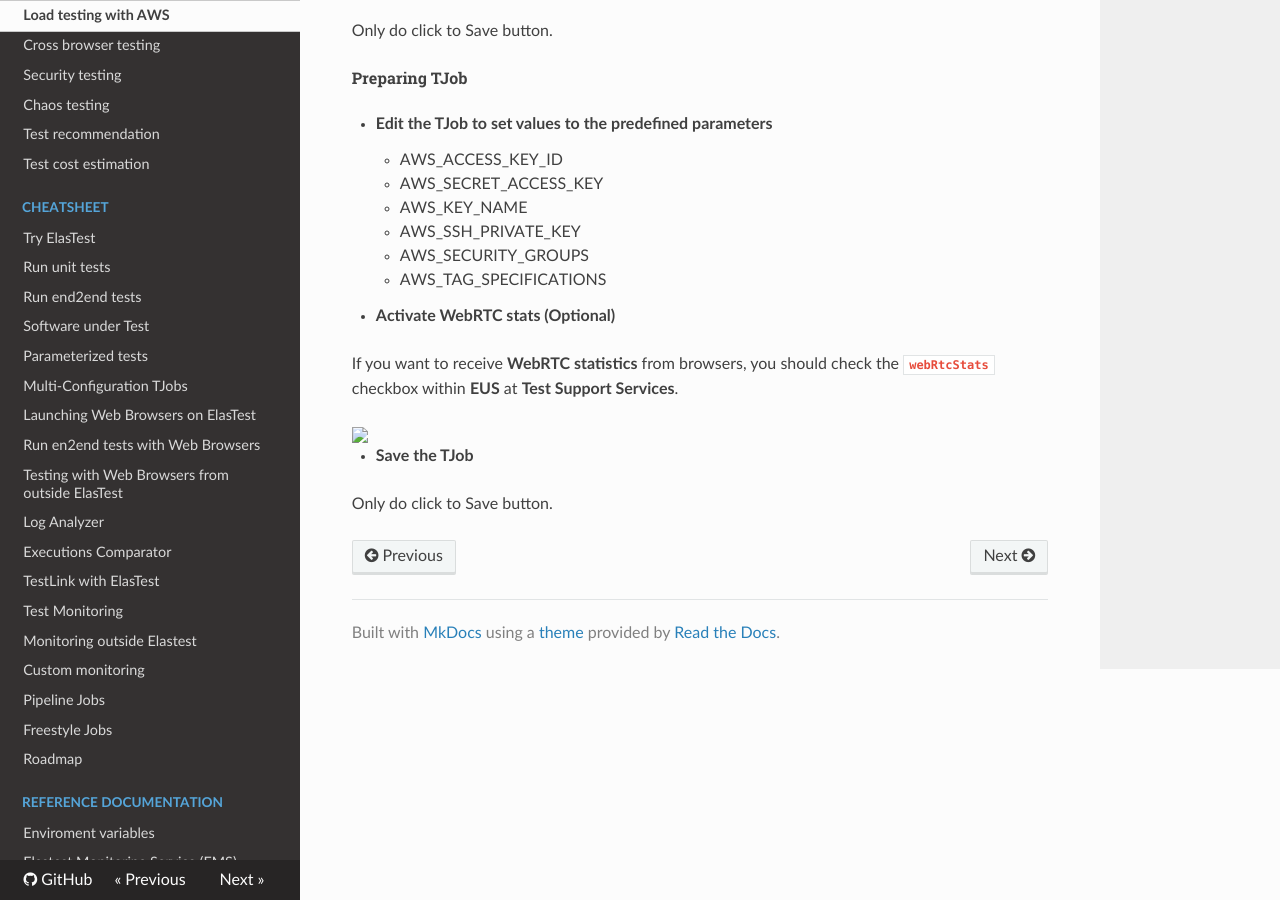
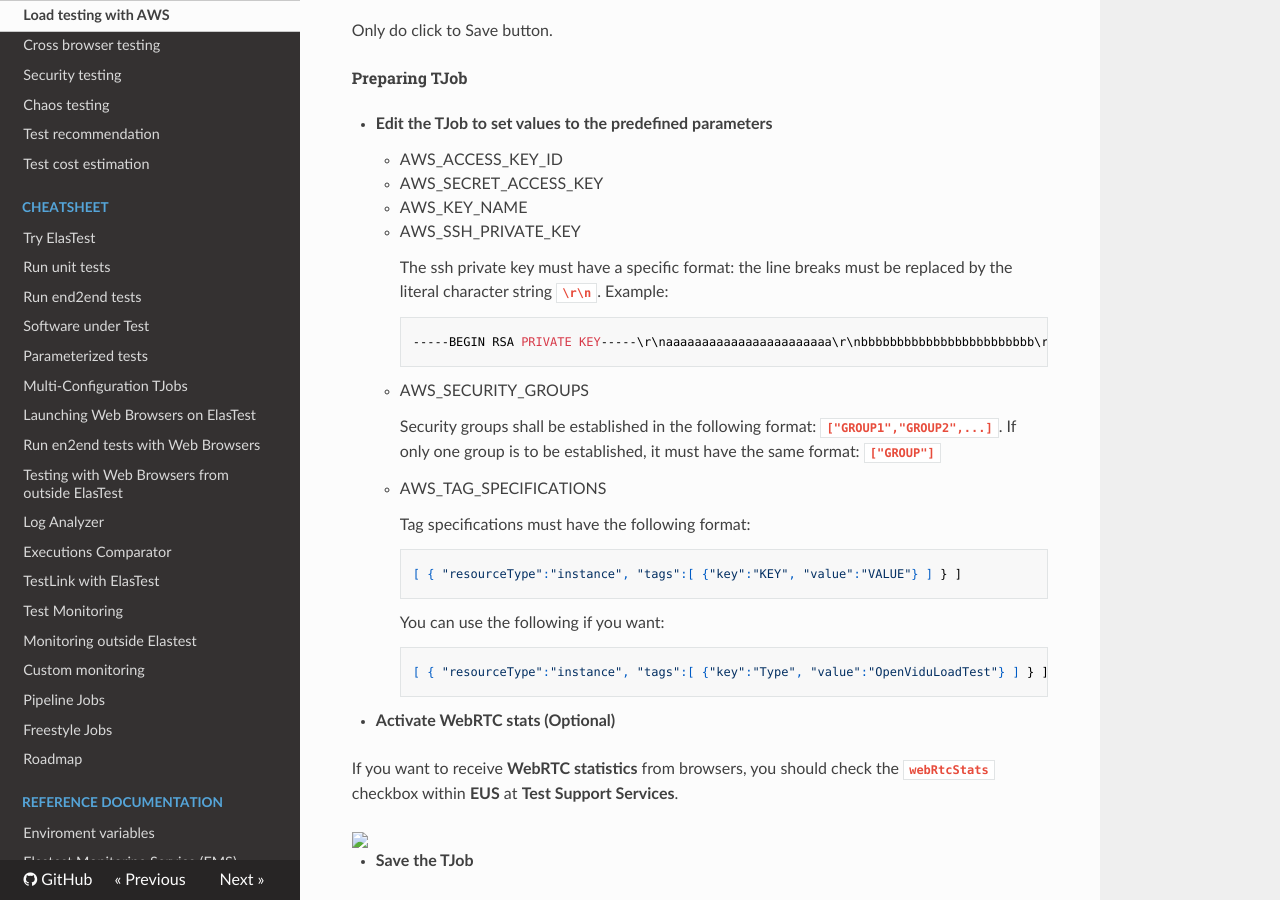
Before and after one commit to elastest/elastest.io-docs, an MkDocs documentation site: the page built from docs/demos/load-testing-with-aws.md, in a window 1280 px wide and 900 px high, scrolled down 1550 px. Built offline with MkDocs 1.6.1, drawn with Linux system fonts in a browser that asks for light colours; nearby versions of some CDN libraries; old or Windows-style settings are respelled for this version of MkDocs.

Commit message:
improve aws demo docs

```diff
--- a/docs/demos/load-testing-with-aws.md
+++ b/docs/demos/load-testing-with-aws.md
@@ -108,22 +108,41 @@
 <h6>Preparing TJob</h6>
 
 -   **Edit the TJob to set values to the predefined parameters**
+
     -   AWS_ACCESS_KEY_ID
     -   AWS_SECRET_ACCESS_KEY
     -   AWS_KEY_NAME
     -   AWS_SSH_PRIVATE_KEY
+
+        The ssh private key must have a specific format: the line breaks must be replaced by the literal character string **`\r\n`**. Example:
+
+            -----BEGIN RSA PRIVATE KEY-----\r\naaaaaaaaaaaaaaaaaaaaaaa\r\nbbbbbbbbbbbbbbbbbbbbbbbb\r\ncccccccccccccccccccccc\r\n-----END RSA PRIVATE KEY-----
+
     -   AWS_SECURITY_GROUPS
+
+        Security groups shall be established in the following format: **`["GROUP1","GROUP2",...]`**. If only one group is to be established, it must have the same format: **`["GROUP"]`**
+
+        <p></p>
+
     -   AWS_TAG_SPECIFICATIONS
 
-- **Activate WebRTC stats (Optional)**
+        Tag specifications must have the following format:
+
+            [ { "resourceType":"instance", "tags":[ {"key":"KEY", "value":"VALUE"} ] } ]
+
+        You can use the following if you want:
+
+            [ { "resourceType":"instance", "tags":[ {"key":"Type", "value":"OpenViduLoadTest"} ] } ]
+
+
+-   **Activate WebRTC stats (Optional)**
 
 If you want to receive **WebRTC statistics** from browsers, you should check the **`webRtcStats`** checkbox within **EUS** at **Test Support Services**.
-
 
 <div class="docs-gallery inline-block">
     <a data-fancybox="gallery-1" href="/docs/demos/images/load-testing-with-aws/webrtcstats.png"><img class="img-responsive img-wellcome" src="/docs/demos/images/load-testing-with-aws/webrtcstats.png"/></a>
 </div>
 
-- **Save the TJob**
+-   **Save the TJob**
 
 Only do click to Save button.
```
